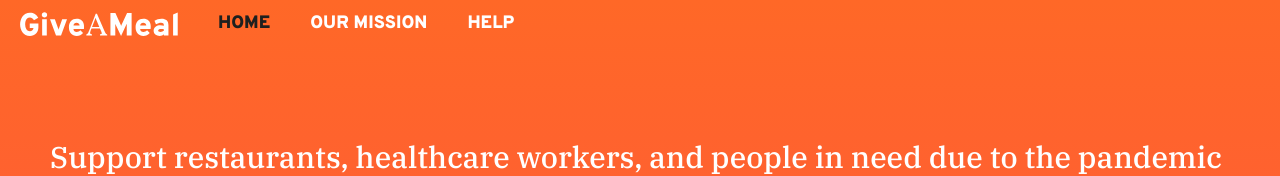
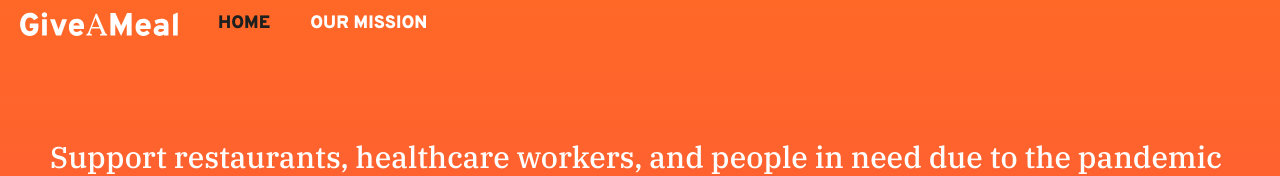
Before and after one commit to iambcho/gam_frontend, a React (Create React App) app: page / in a window 1280 px wide. Shown: the top 176 px of the page. Built offline with nearby package versions, Linux system fonts and the light colour scheme.

Commit message:
deleted chatbot

```diff
--- a/src/components/view/HomePageView.js
+++ b/src/components/view/HomePageView.js
@@ -61,7 +61,7 @@ const HomePageView = () => {
           </Link></li>
           <li><Link className="nav-link" style={styles.pageSelected} to="/">HOME</Link></li>
           <li><Link className="nav-link" to="/mission">OUR MISSION</Link></li>
-          <li><a className="nav-link" href="http://gam-covid-assistant.mybluemix.net/">HELP</a></li>
+          {/* <li><a className="nav-link" href="http://gam-covid-assistant.mybluemix.net/">HELP</a></li> */}
         </ul>
       </div>
       <br />
```
